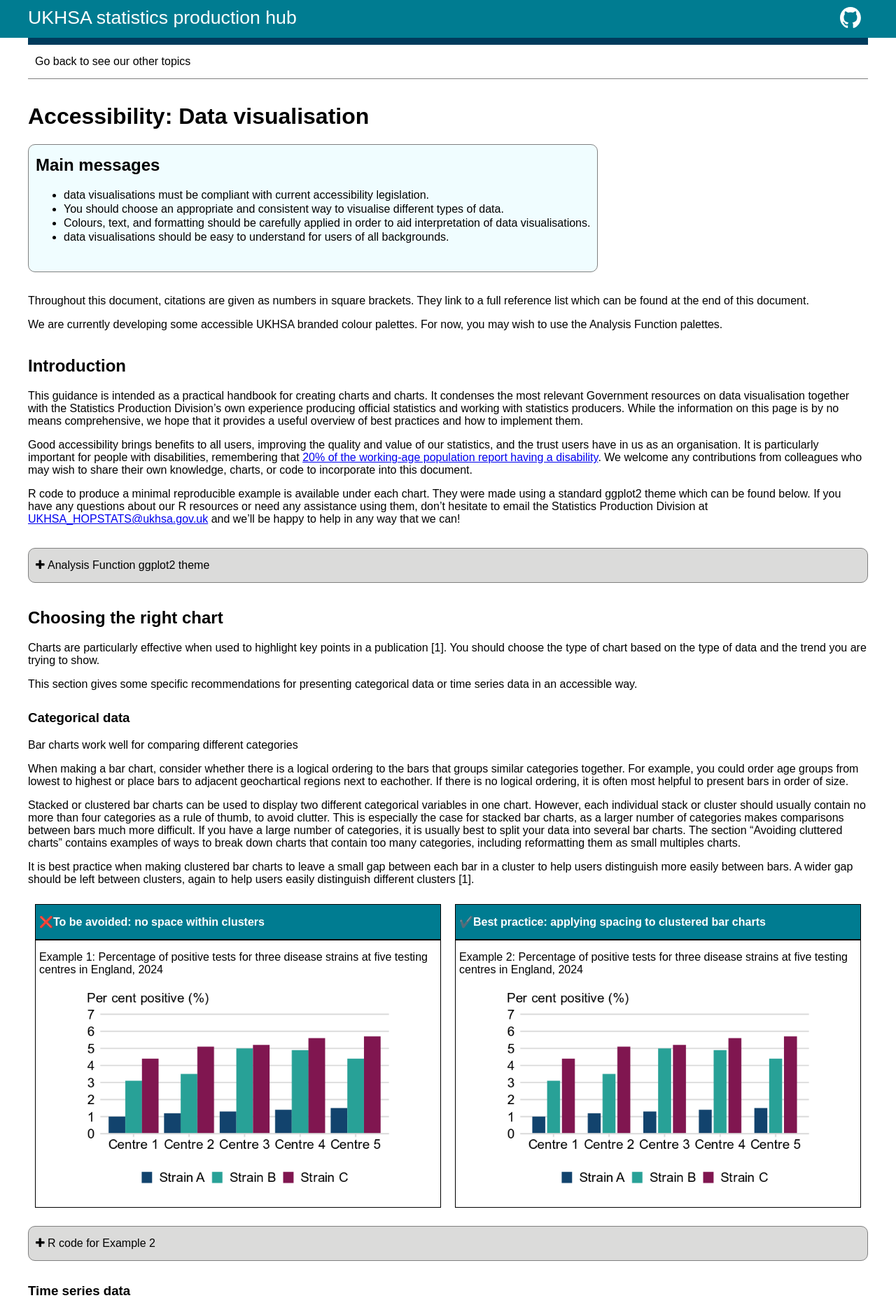
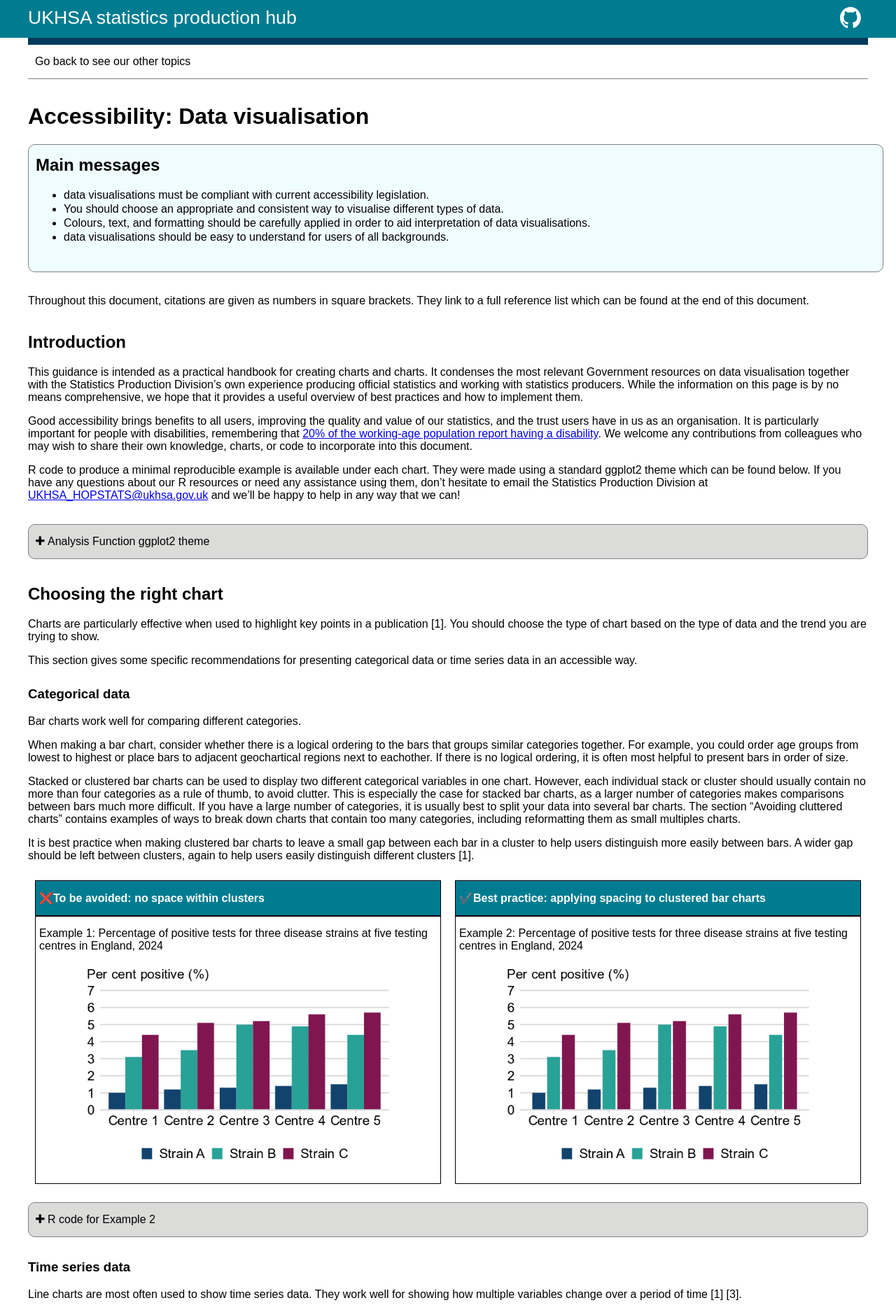
Before and after one commit to BenCuff/github-pages-test, a Jekyll site: the page built from docs/data-vis.md, in a window 1280 px wide. Shown: the top 1875 px of the page at 70% size. Built offline with Jekyll 4.4.1, drawn with Linux system fonts in a browser that asks for light colours; some of the changed text lies outside the part shown.

Commit message:
saving final changes

```diff
--- a/docs/assets/styles.css
+++ b/docs/assets/styles.css
@@ -131,7 +131,7 @@ ul, ol{
 
 /*Fancy elements*/
 blockquote{
-  width: fit-content;
+  width: 100%;
   margin: 1em 0 2em 0;
   padding: 10px;
   border: 1pt solid grey;
--- a/docs/data-vis.md
+++ b/docs/data-vis.md
@@ -10,8 +10,6 @@ layout: guidance-page
 >- data visualisations should be easy to understand for users of all backgrounds.
 
 Throughout this document, citations are given as numbers in square brackets. They link to a full reference list which can be found at the end of this document.
-
-We are currently developing some accessible UKHSA branded colour palettes. For now, you may wish to use the Analysis Function palettes.
 
 ## Introduction
 
@@ -164,7 +162,7 @@ This section gives some specific recommendations for presenting categorical data
 
 ### Categorical data
 
-Bar charts work well for comparing different categories
+Bar charts work well for comparing different categories.
 
 When making a bar chart, consider whether there is a logical ordering to the bars that groups similar categories together. For example, you could order age groups from lowest to highest or place bars to adjacent geochartical regions next to eachother. If there is no logical ordering, it is often most helpful to present bars in order of size.
 
@@ -361,14 +359,14 @@ Some types of time series data, especially health data, are often gathered and i
 If you are using a bar chart to show quarterly data, you should not colour every bar according to quarter as this can be difficult to read. One of the benefits of using week or quarter numbers is that it allows the same point in time to be compared across multiple years: for instance, comparing data from the most recent quarter with data from the same quarter last year. If you would like users to compare specific values in this way, this may be better achieved with plain text or a table than a chart. Analysis function guidance notes that “a well structured table can often be as powerful as a chart” in these situations, and that another option is to include both.
 
 {% capture card_content_7 %}
-Example 7: quarterly survey respondents, England and Wales, 2022 to 2023
+Example 7: Quarterly survey respondents, England and Wales, 2022 to 2023
 <div>
     <img src="assets/img/data viz/Example 7.png" width="450px" class="center" alt="" style ="display: block; margin: auto;">
 </div>
 {% endcapture %}
 
 {% capture card_content_8 %}
-Example 8: quarterly survey respondents, England and Wales, 2022 to 2023
+Example 8: Quarterly survey respondents, England and Wales, 2022 to 2023
 <div>
    <img src="assets/img/data viz/Example 8.png" width="450px" class="center" alt="" style ="display: block; margin: auto;">
 </div>
@@ -489,7 +487,7 @@ Both the x and y axes should be given an appropriate title, including units if a
 
 {% include expandable-block-start.html %}
   {% include expandable-section.html number="7" content=expandable_content_7 title="Accessible alternative" %}
-  {% include expandable-section.html number="8" content=expandable_content_8 title="data source" %}
+  {% include expandable-section.html number="8" content=expandable_content_8 title="Data source" %}
   {% include expandable-section.html number="9" content=expandable_content_9 title="Title" %}
   {% include expandable-section.html number="10" content=expandable_content_10 title="Axis and series labels" %}
 {% include expandable-block-end.html %}
@@ -1082,7 +1080,7 @@ df |>
 {% endcapture %}
 {% include expandable-block-start.html %}
   {% include expandable-section.html number="20" content=expandable_content_20 title="R code for Example 29" %}
-  {% include expandable-block-end.html %} forc
+  {% include expandable-block-end.html %}
 
 The chart above shows a good way to highlight the most recent year in a multi-year time series. However, with an increasing number of lines, there will be more overlap and so it will become harder to distinguish the individual lines in grey. There is no fixed maximum number of lines in a focus chart, but you should make sure that the main message of the chart is still easily communicated.
 
```
